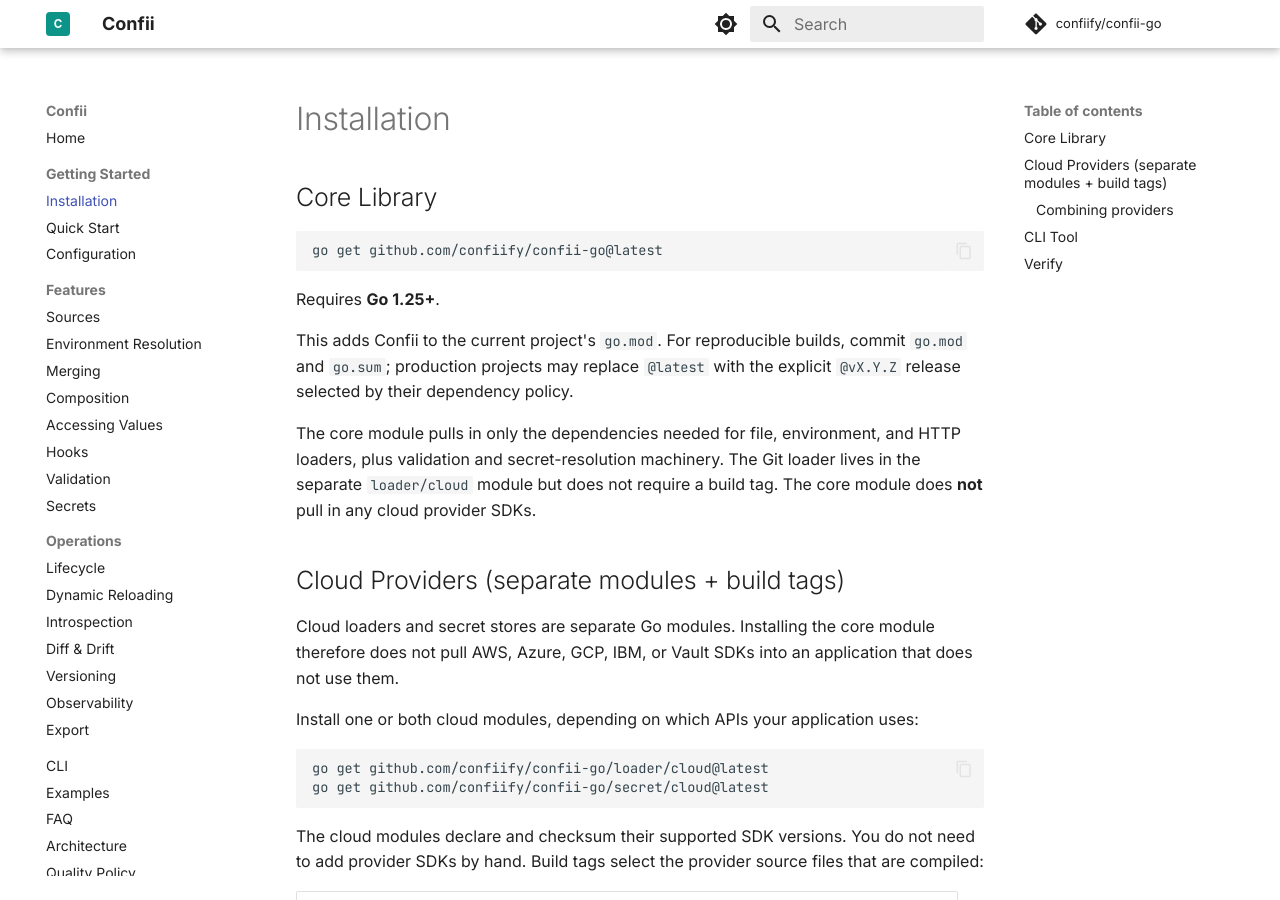
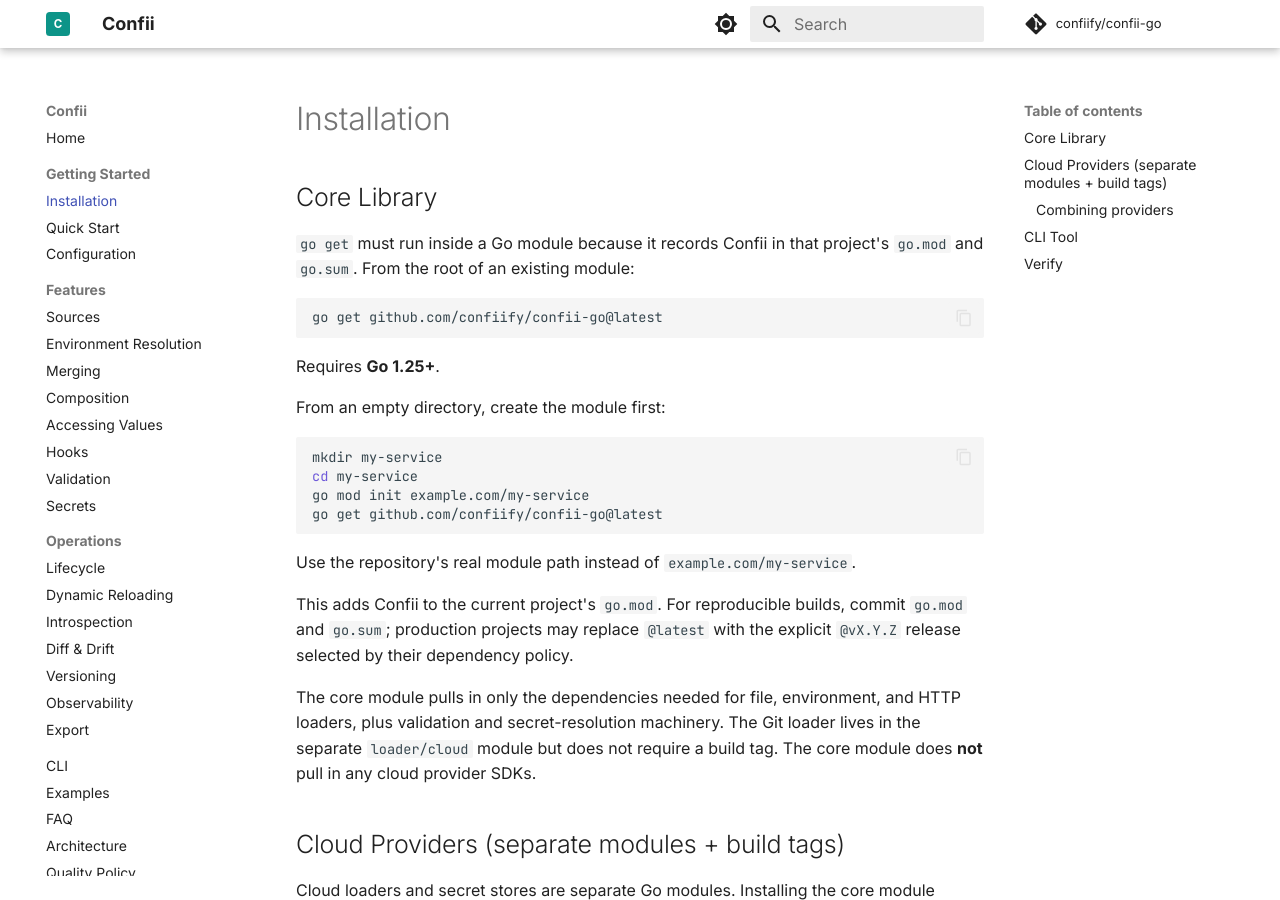
Before and after one commit to confiify/confii-go, an MkDocs documentation site: the page built from docs/installation.md, in a window 1280 px wide and 900 px high. Built offline with MkDocs 1.6.1 and Material for MkDocs 9.7.7, drawn with Linux system fonts in a browser that asks for light colours; comment, search, counter and statistics services are not loaded; some of the changed text lies outside the part shown.

Commit message:
fix: report installed CLI version (#86)
## Summary

- report the Go module version for CLIs installed with `go install
package@version`
- preserve GoReleaser linker-injected versions and reserve `dev` for
unversioned local builds
- distinguish project-scoped `go get` from standalone `go install`
across all installation guides
- align every from-scratch workflow on module initialization, library
installation, CLI installation, version verification, and `confii init`
- add a documentation contract gate and make README/`llms.txt` changes
trigger the docs workflow

## Root cause

`confii/main.go` defaulted the version to `dev`. GoReleaser replaced
that value through `-ldflags`, but `go install
github.com/confiify/confii-go/confii@v1.3.0` does not use the GoReleaser
configuration. The installed executable already contained `v1.3.0` in
`runtime/debug.BuildInfo`; the CLI simply never read it.

The onboarding material also evolved in several independently maintained
surfaces. The README and dedicated quick start contained the complete
setup, while the documentation homepage and `llms.txt` omitted CLI
installation or the new-module prerequisite. The docs workflow did not
trigger for changes to those two root-level documents.

## User impact

- a version-qualified source install now reports its embedded module
version instead of `dev`
- GoReleaser archives continue to report their linker-injected release
tag
- an unversioned local working-tree build still reports `dev`
- new users receive one consistent, technically accurate setup sequence
- documentation drift now fails `make docs-check` and hosted Docs CI

## Validation

- `make ci-full`
- `make lint`
- `make vulncheck`
- `make supply-chain-check`
- `make docs-check`
- `make api-compat`
- `sh scripts/check-onboarding-docs.sh`
- remote source-install smoke test against this pushed branch: reported
and embedded versions both `v1.3.1-0.20260728173812-5e907e7001f3`
- `git diff --check`

Condition coverage: 2314/2612 (88.59%; required 80%). No reachable
vulnerabilities were found.

Signed-off-by: confiify <confii.connect@gmail.com>

````diff
--- a/docs/installation.md
+++ b/docs/installation.md
@@ -1,12 +1,26 @@
 # Installation
 
 ## Core Library
+
+`go get` must run inside a Go module because it records Confii in that
+project's `go.mod` and `go.sum`. From the root of an existing module:
 
 ```bash
 go get github.com/confiify/confii-go@latest
 ```
 
 Requires **Go 1.25+**.
+
+From an empty directory, create the module first:
+
+```bash
+mkdir my-service
+cd my-service
+go mod init example.com/my-service
+go get github.com/confiify/confii-go@latest
+```
+
+Use the repository's real module path instead of `example.com/my-service`.
 
 This adds Confii to the current project's `go.mod`. For reproducible builds,
 commit `go.mod` and `go.sum`; production projects may replace `@latest` with the
@@ -77,6 +91,10 @@
 
 ## CLI Tool
 
+The CLI is a separate executable. Unlike `go get`, this version-qualified
+`go install` command may run from any directory and does not modify an
+application's `go.mod`:
+
 ```bash
 go install github.com/confiify/confii-go/confii@latest
 ```
@@ -86,6 +104,9 @@
 ```bash
 confii --version
 ```
+
+A version-qualified install reports that module version. `dev` is reserved for
+an unversioned local build from a working tree.
 
 `go install` writes the executable to `GOBIN`, or to `$(go env GOPATH)/bin`
 when `GOBIN` is unset. Add that directory to `PATH` if your shell cannot find
````
Also changed, not shown: CHANGELOG.md (+10 -0 lines), README.md (+14 -1 lines), docs/changelog.md (+4 -2 lines), docs/cli.md (+3 -0 lines), docs/index.md (+7 -1 lines), llms.txt (+20 -4 lines), 5 other files.
